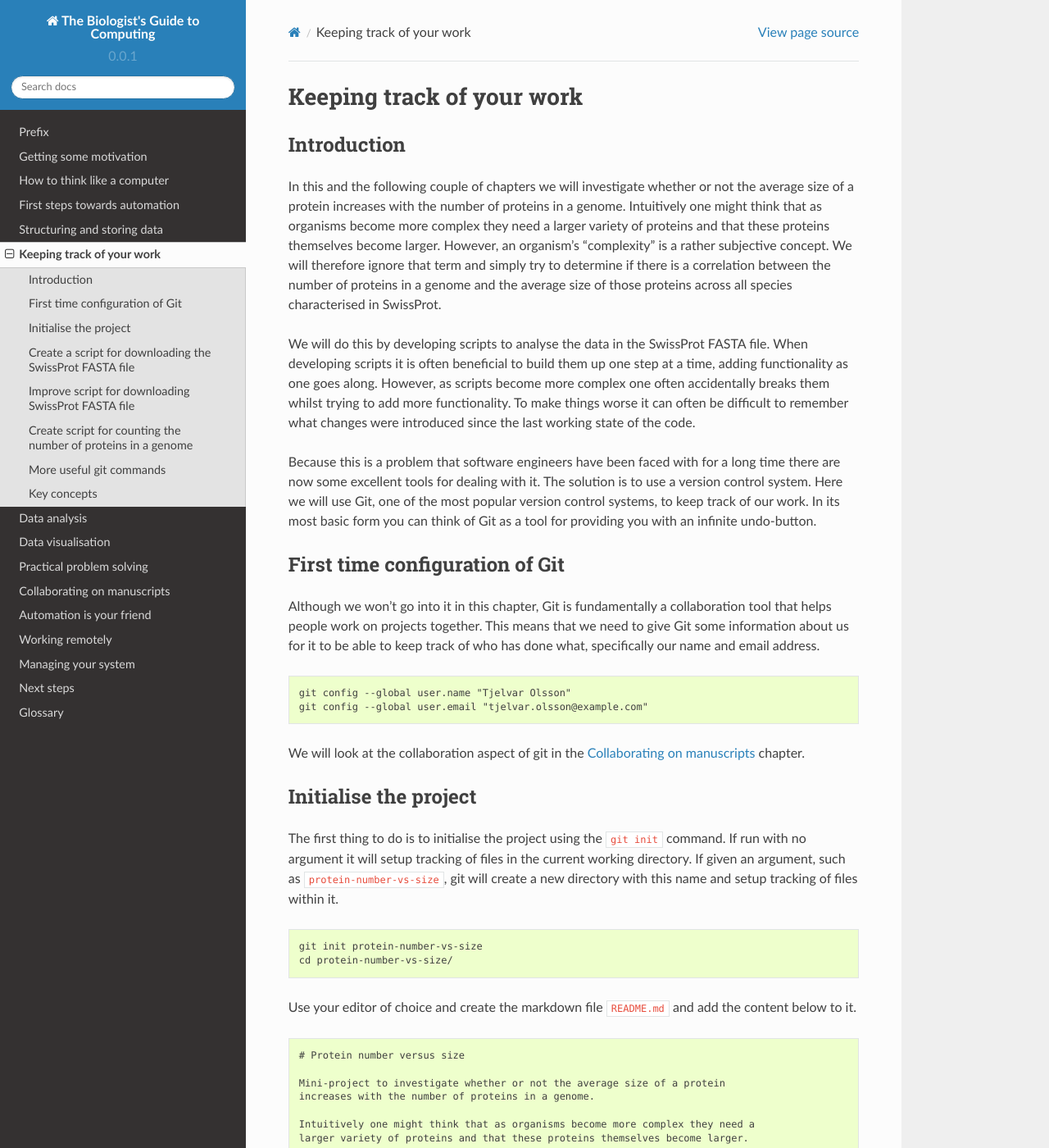
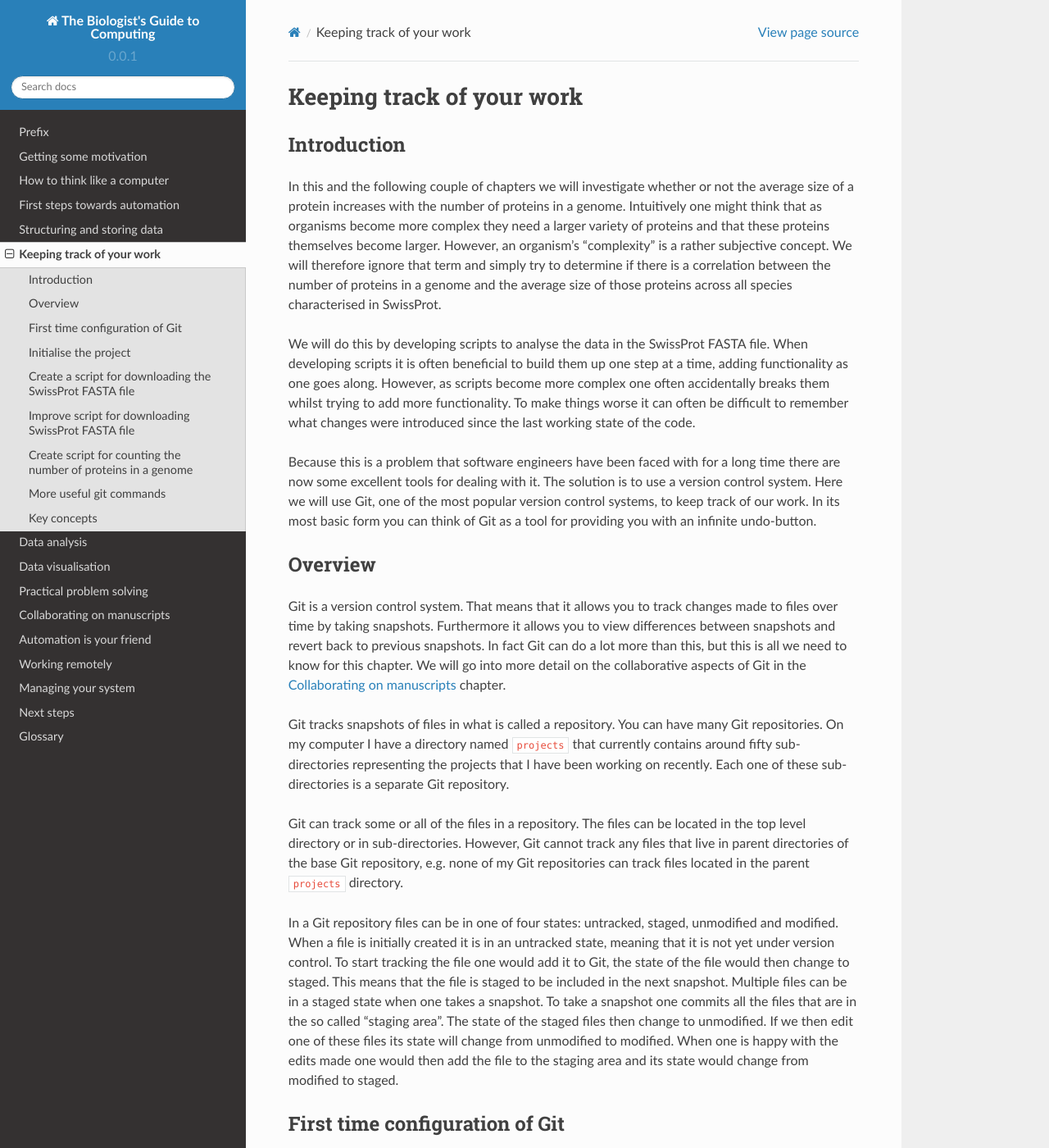
Before and after one commit to tjelvar-olsson/biologists-guide-to-computing, a Sphinx documentation site: the page built from source/keeping-track-of-your-work.rst, in a window 1280 px wide and 1400 px high. Shown: the whole window at 82% size. Built offline with Sphinx 7.4.7 and the Read the Docs theme 2.0.0, drawn with Linux system fonts in a browser that asks for light colours.

Commit message:
Added initial overview section to Git chapter

```diff
--- a/source/keeping-track-of-your-work.rst
+++ b/source/keeping-track-of-your-work.rst
@@ -27,6 +27,39 @@ most popular version control systems, to keep track of our work. In its most
 basic form you can think of Git as a tool for providing you with an infinite
 undo-button.
 
+
+Overview
+--------
+
+Git is a version control system. That means that it allows you to track changes
+made to files over time by taking snapshots. Furthermore it allows you to view
+differences between snapshots and revert back to previous snapshots. In fact
+Git can do a lot more than this, but this is all we need to know for this
+chapter. We will go into more detail on the collaborative aspects of Git in
+the :doc:`collaborating-on-manuscripts` chapter.
+
+Git tracks snapshots of files in what is called a repository. You can have many
+Git repositories. On my computer I have a directory named ``projects`` that currently
+contains around fifty sub-directories representing the projects that I have been
+working on recently. Each one of these sub-directories is a separate Git repository.
+
+Git can track some or all of the files in a repository. The files can be
+located in the top level directory or in sub-directories. However, Git cannot
+track any files that live in parent directories of the base Git repository,
+e.g. none of my Git repositories can track files located in the parent
+``projects`` directory.
+
+In a Git repository files can be in one of four states: untracked, staged,
+unmodified and modified. When a file is initially created it is in an untracked
+state, meaning that it is not yet under version control. To start tracking the
+file one would add it to Git, the state of the file would then change to
+staged. This means that the file is staged to be included in the next snapshot.
+Multiple files can be in a staged state when one takes a snapshot. To take a
+snapshot one commits all the files that are in the so called "staging area".
+The state of the staged files then change to unmodified.  If we then edit one
+of these files its state will change from unmodified to modified. When one is
+happy with the edits made one would then add the file to the staging area and
+its state would change from modified to staged.
 
 First time configuration of Git
 -------------------------------
```
